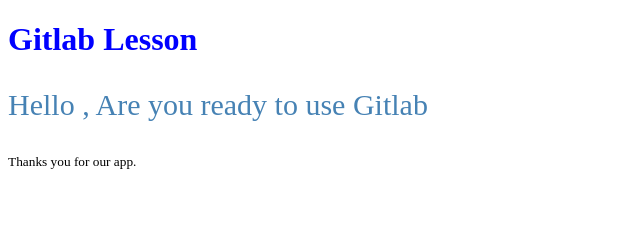
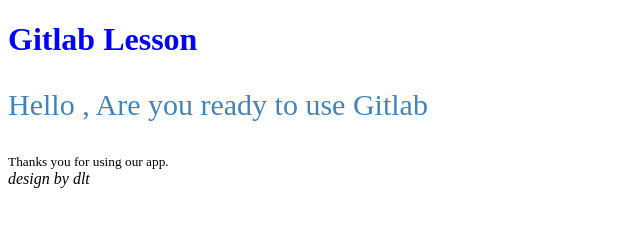
Before and after one commit to golbingolbin/githublesson1, a plain HTML site: page index.html in a window 1280 px wide. Shown: the whole page, without its empty margins (0-640 px from the left). Drawn offline with Linux system fonts and the light colour scheme.

Commit message:
M from local pc address index.html

```diff
--- a/index.html
+++ b/index.html
@@ -15,6 +15,7 @@
 	<body>
 		<h1>Gitlab Lesson</h1>
 		<p>Hello , Are you ready to use Gitlab</p>
-		<small>Thanks you for our app.</small>
+		<small>Thanks you for using our app.</small>
+		<address>design by dlt</address>
 	</body>
 </html>
```
